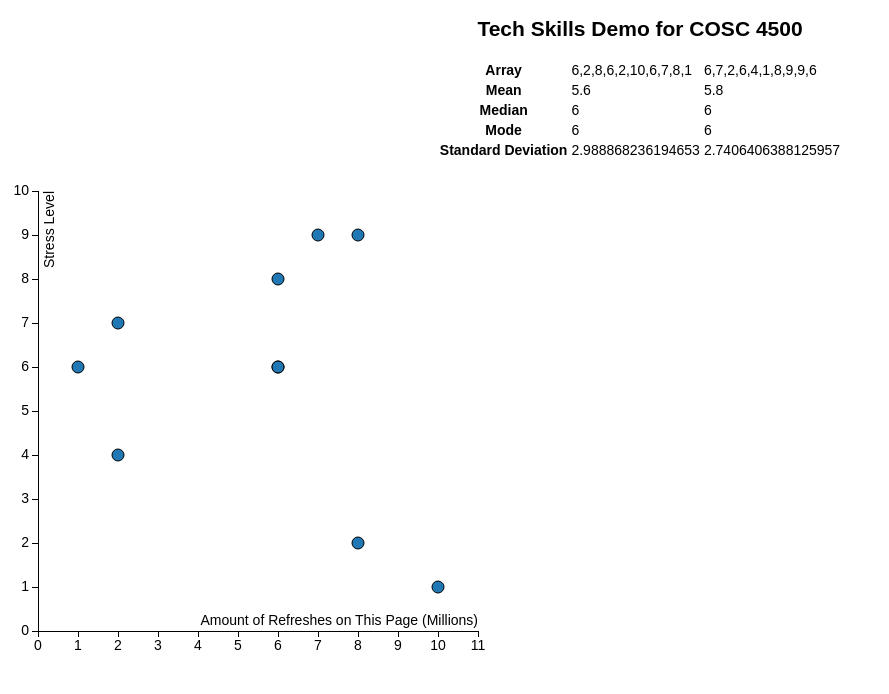
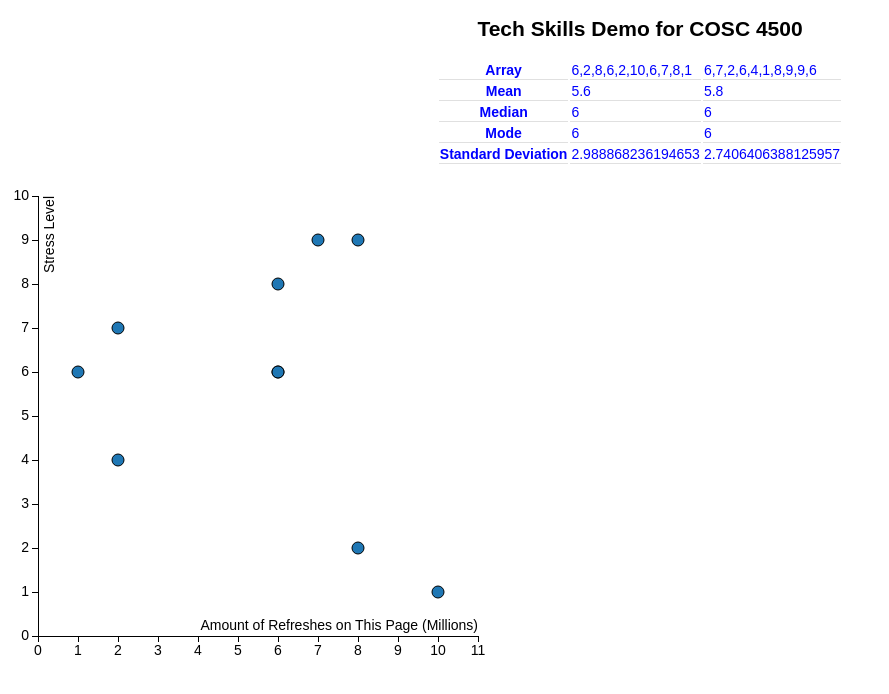
Before and after one commit to Nathanlang14/TechSkillsDemo, a plain HTML site: page index.html in a window 1280 px wide. Shown: the whole page, without its empty margins (0-889 px from the left). Drawn offline with nearby package versions, Linux system fonts and the light colour scheme.

Commit message:
Add underline color

```diff
--- a/index.html
+++ b/index.html
@@ -30,6 +30,10 @@ link: https://nathanlang14.github.io/TechSkillsDemo/
 	width: 200px;
 	height: 28px;
 	pointer-events: none;
+}
+td,th {
+border-bottom: 1px solid hsla(0, 0%, 0%, 0.12);
+color: #0000FF;
 }
 </style>
 <h2 align = "center">Tech Skills Demo for COSC 4500</h2>
```
